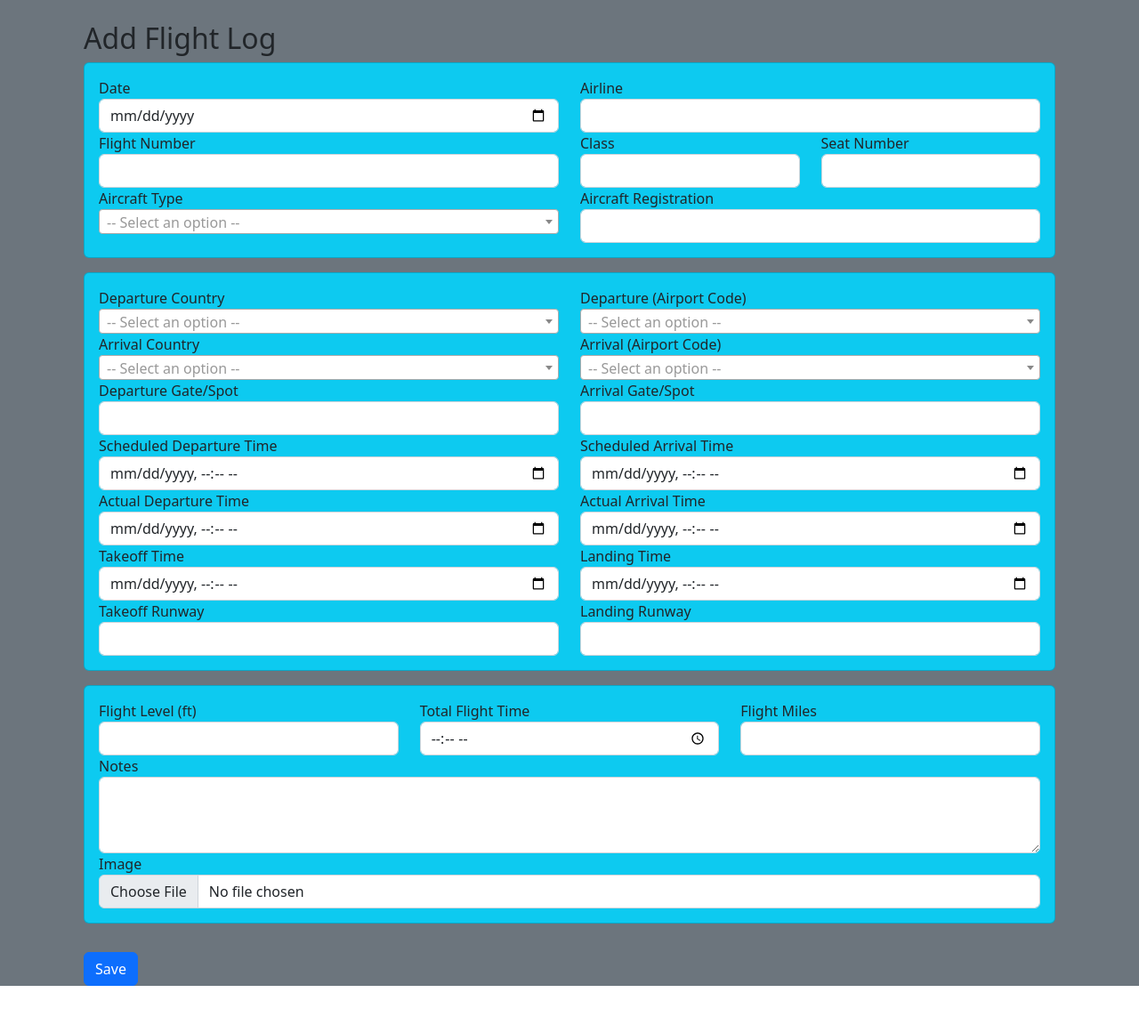
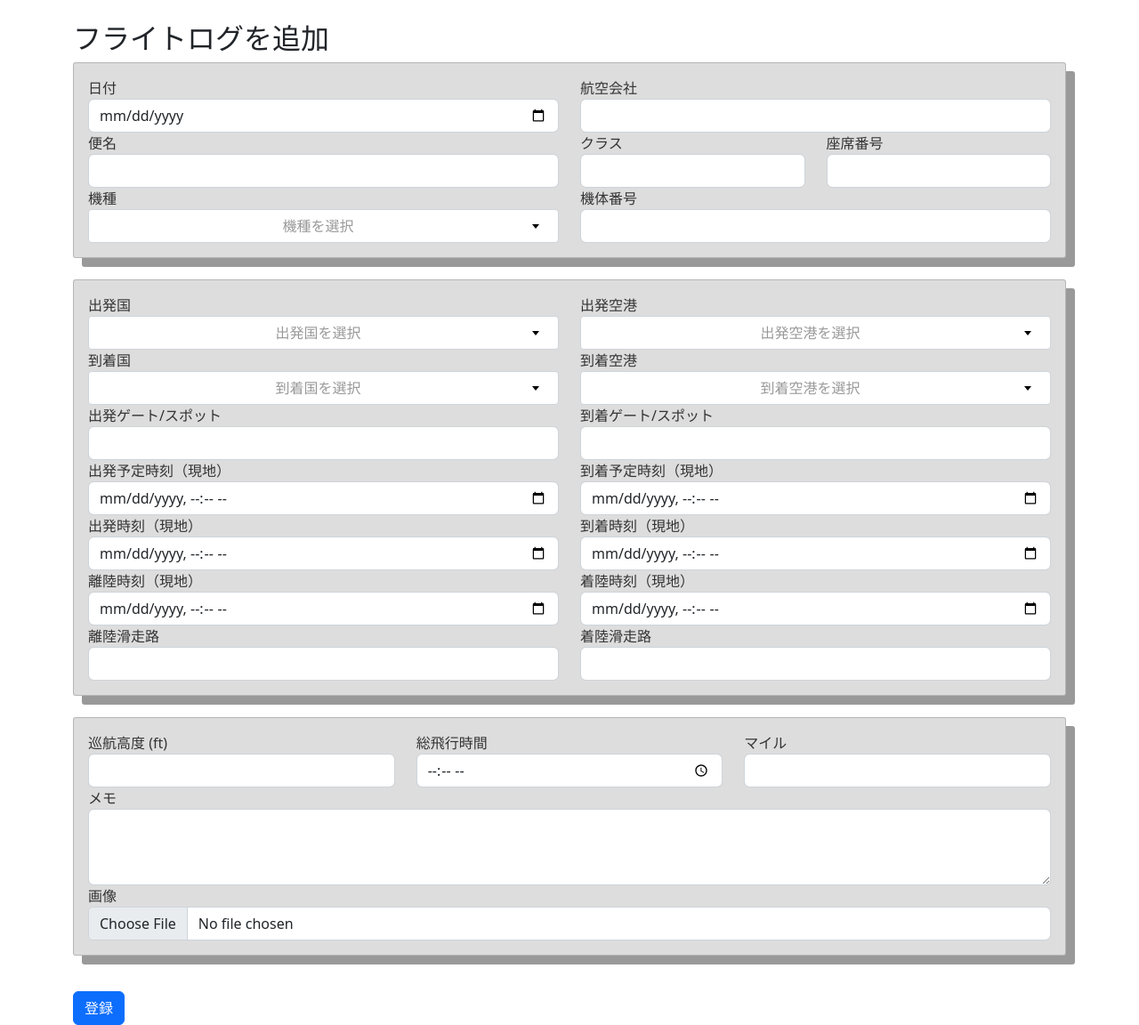
Before and after one commit to eaglehat0423/flight_log, a Django app: page /add/ in a window 1280 px wide. Shown: the part 56-1208 px from the top of the page at 89% size. Before the commit the page ends 1164 px from the top, so only its background shows below. Run offline with Django 5.2, Linux system fonts and the light colour scheme; a user stored in the database is signed in; some libraries are stand-ins or nearby versions.

Commit message:
とりあえず

```diff
--- a/flightlog/forms.py
+++ b/flightlog/forms.py
@@ -6,15 +6,15 @@ class FlightLogForm(forms.ModelForm):
         model = FlightLog
         exclude = ['user']
         widgets = {
-            'date': forms.DateInput(attrs={'type': 'date', 'class': 'form-control'}),
-            'scheduled_departure': forms.DateTimeInput(attrs={'type': 'datetime-local', 'class': 'form-control'}),
-            'scheduled_arrival': forms.DateTimeInput(attrs={'type': 'datetime-local', 'class': 'form-control'}),
-            'actual_departure': forms.DateTimeInput(attrs={'type': 'datetime-local', 'class': 'form-control'}),
-            'actual_arrival': forms.DateTimeInput(attrs={'type': 'datetime-local', 'class': 'form-control'}),
-            'takeoff_time': forms.DateTimeInput(attrs={'type': 'datetime-local', 'class': 'form-control'}),
-            'landing_time': forms.DateTimeInput(attrs={'type': 'datetime-local', 'class': 'form-control'}),
-            'notes': forms.Textarea(attrs={'rows': 3, 'class': 'form-control'}),
-            'total_time': forms.TimeInput(attrs={'type': 'time', 'class': 'form-control'}),
+            'date': forms.DateInput(attrs={'type': 'date'}),
+            'scheduled_departure': forms.DateTimeInput(attrs={'type': 'datetime-local'}),
+            'scheduled_arrival': forms.DateTimeInput(attrs={'type': 'datetime-local'}),
+            'actual_departure': forms.DateTimeInput(attrs={'type': 'datetime-local'}),
+            'actual_arrival': forms.DateTimeInput(attrs={'type': 'datetime-local'}),
+            'takeoff_time': forms.DateTimeInput(attrs={'type': 'datetime-local'}),
+            'landing_time': forms.DateTimeInput(attrs={'type': 'datetime-local'}),
+            'notes': forms.Textarea(attrs={'rows': 3}),
+            'total_time': forms.TimeInput(attrs={'type': 'time'}),
         }
 
 
--- /dev/null
+++ b/flightlog/static/css/style.css
@@ -0,0 +1,43 @@
+.card {
+  color: #333333;
+  background-color: #dddddd;
+  border-radius: 3px;
+  box-shadow: 10px 10px 0px 0px rgba(0, 0, 0, 0.4);
+}
+
+.select2-container .select2-selection--single{
+    display: flex;
+    height: 38px;
+    padding: 6px 12px;
+    justify-content: center;
+    border-color: rgb(206, 212, 218);
+    justify-content: center;
+    align-items: center;
+}
+
+.select2-container--default .select2-selection--single .select2-selection__arrow {
+    height: 26px;
+    position: absolute;
+    top: auto;
+    right: 3%;
+    width: 20px;
+}
+
+.select2-container--default .select2-selection--single .select2-selection__arrow b {
+    border-color: #000000 transparent transparent transparent;
+}
+
+.select2-container--default.select2-container--open .select2-selection--single .select2-selection__arrow b {
+    border-color: transparent transparent #000000 transparent;
+}
+
+.select2-container--default .select2-selection--single .select2-selection__clear {
+    cursor: pointer;
+    float: right;
+    font-weight: bold;
+    height: 26px;
+    margin-right: 20px;
+    padding-right: 0px;
+    position: absolute;
+    right: 6%;
+}
--- a/flightlog/templates/flightlog/add_log.html
+++ b/flightlog/templates/flightlog/add_log.html
@@ -8,200 +8,200 @@
 
 {% block content %}
 <div class="container mt-4">
-  <h2>Add Flight Log</h2>
+  <h2>フライトログを追加</h2>
   <form method="post" enctype="multipart/form-data">
     {% csrf_token %}
-    <div class="card p-3 mb-3 bg-info">
+    <div class="card p-3 mb-4">
         <div class="row">
             <div class="col-md-6">
                     <div class="form-group">
-                    <label for="id_date">Date</label>
-                    {{ form.date|add_class:"form-control" }}
+                    <label for="id_date">日付</label>
+                    {{ form.date|add_class:"form-control"}}
                     </div>
             </div>
             <div class="col-md-6">
                     <div class="form-group">
-                    <label for="id_airline">Airline</label>
+                    <label for="id_airline">航空会社</label>
                     {{ form.airline|add_class:"form-control" }}
                     </div>
             </div>
 
             <div class="col-md-6">
                     <div class="form-group">
-                    <label for="id_flight_number">Flight Number</label>
+                    <label for="id_flight_number">便名</label>
                     {{ form.flight_number|add_class:"form-control" }}
                     </div>
             </div>
             <div class="col-md-3">
                     <div class="form-group">
-                    <label for="id_seat_class">Class</label>
+                    <label for="id_seat_class">クラス</label>
                     {{ form.seat_class|add_class:"form-control" }}
                     </div>
             </div>
             <div class="col-md-3">
                     <div class="form-group">
-                    <label for="id_seat_number">Seat Number</label>
+                    <label for="id_seat_number">座席番号</label>
                     {{ form.seat_number|add_class:"form-control" }}
                     </div>
             </div>
 
             <div class="col-md-6">
                     <div class="form-group">
-                    <label for="id_aircraft_type">Aircraft Type</label>
-                    <select name="aircraft_type" id="id_aircraft_type" class="form-control select2">
+                    <label for="id_aircraft_type">機種</label>
+                    <select name="aircraft_type" id="id_aircraft_type" class="form-control select2" data-placeholder="機種を選択">
                         <option value="">-- Select Aircraft Type --</option>
                     </select>
                     </div>
             </div>
             <div class="col-md-6">
                     <div class="form-group">
-                    <label for="id_aircraft_reg">Aircraft Registration</label>
+                    <label for="id_aircraft_reg">機体番号</label>
                     {{ form.aircraft_reg|add_class:"form-control" }}
                     </div>
             </div>
         </div>
     </div>
 
-    <div class="card p-3 mb-3 bg-info">
+    <div class="card p-3 mb-4">
         <div class="row">
             <div class="col-md-6">
             <div class="form-group">
-                <label for="country-select">Departure Country</label>
-                <select id="country-select" class="form-control select2">
-                <option value="">-- Select Country --</option>
+                <label for="country-select">出発国</label>
+                <select id="country-select" class="form-control select2" data-placeholder="出発国を選択">
+                <option value="">-- 国を選択してください --</option>
                 </select>
             </div>
             </div>
             <div class="col-md-6">
             <div class="form-group">
-                <label for="id_departure">Departure (Airport Code)</label>
-                <select name="departure" id="id_departure" class="form-control select2">
-                <option value="">-- Select Airport --</option>
+                <label for="id_departure">出発空港</label>
+                <select name="departure" id="id_departure" class="form-control select2" data-placeholder="出発空港を選択">
+                <option value="">-- 空港を選択してください --</option>
                 </select>
             </div>
             </div>
 
             <div class="col-md-6">
             <div class="form-group">
-                <label for="arrival-country-select">Arrival Country</label>
-                <select id="arrival-country-select" class="form-control select2">
-                <option value="">-- Select Country --</option>
+                <label for="arrival-country-select">到着国</label>
+                <select id="arrival-country-select" class="form-control select2" data-placeholder="到着国を選択">
+                <option value="">-- 国を選択してください --</option>
                 </select>
             </div>
             </div>
             <div class="col-md-6">
             <div class="form-group">
-                <label for="id_arrival">Arrival (Airport Code)</label>
-                <select name="arrival" id="id_arrival" class="form-control select2">
-                <option value="">-- Select Airport --</option>
+                <label for="id_arrival">到着空港</label>
+                <select name="arrival" id="id_arrival" class="form-control select2" data-placeholder="到着空港を選択">
+                <option value="">-- 空港を選択してください --</option>
                 </select>
             </div>
             </div>
 
             <div class="col-md-6">
             <div class="form-group">
-                <label for="id_departure_gate">Departure Gate/Spot</label>
+                <label for="id_departure_gate">出発ゲート/スポット</label>
                 {{ form.departure_gate|add_class:"form-control" }}
             </div>
             </div>
             <div class="col-md-6">
             <div class="form-group">
-                <label for="id_arrival_gate">Arrival Gate/Spot</label>
+                <label for="id_arrival_gate">到着ゲート/スポット</label>
                 {{ form.arrival_gate|add_class:"form-control" }}
             </div>
             </div>
 
             <div class="col-md-6">
             <div class="form-group">
-                <label for="id_scheduled_departure">Scheduled Departure Time</label>
+                <label for="id_scheduled_departure">出発予定時刻（現地）</label>
                 {{ form.scheduled_departure|add_class:"form-control" }}
             </div>
             </div>
             <div class="col-md-6">
             <div class="form-group">
-                <label for="id_scheduled_arrival">Scheduled Arrival Time</label>
+                <label for="id_scheduled_arrival">到着予定時刻（現地）</label>
                 {{ form.scheduled_arrival|add_class:"form-control" }}
             </div>
             </div>
 
             <div class="col-md-6">
             <div class="form-group">
-                <label for="id_actual_departure">Actual Departure Time</label>
+                <label for="id_actual_departure">出発時刻（現地）</label>
                 {{ form.actual_departure|add_class:"form-control" }}
             </div>
             </div>
             <div class="col-md-6">
             <div class="form-group">
-                <label for="id_actual_arrival">Actual Arrival Time</label>
+                <label for="id_actual_arrival">到着時刻（現地）</label>
                 {{ form.actual_arrival|add_class:"form-control" }}
             </div>
             </div>
 
             <div class="col-md-6">
             <div class="form-group">
-                <label for="id_takeoff_time">Takeoff Time</label>
+                <label for="id_takeoff_time">離陸時刻（現地）</label>
                 {{ form.takeoff_time|add_class:"form-control" }}
             </div>
             </div>
             <div class="col-md-6">
             <div class="form-group">
-                <label for="id_landing_time">Landing Time</label>
+                <label for="id_landing_time">着陸時刻（現地）</label>
                 {{ form.landing_time|add_class:"form-control" }}
             </div>
             </div>
 
             <div class="col-md-6">
             <div class="form-group">
-                <label for="id_takeoff_runway">Takeoff Runway</label>
+                <label for="id_takeoff_runway">離陸滑走路</label>
                 {{ form.takeoff_runway|add_class:"form-control" }}
             </div>
             </div>
             <div class="col-md-6">
             <div class="form-group">
-                <label for="id_landing_runway">Landing Runway</label>
+                <label for="id_landing_runway">着陸滑走路</label>
                 {{ form.landing_runway|add_class:"form-control" }}
             </div>
             </div>
         </div>
     </div>
 
-    <div class="card p-3 mb-3 bg-info">
+    <div class="card p-3 mb-4">
         <div class="row">
             <div class="col-md-4">
             <div class="form-group">
-                <label for="id_flight_level">Flight Level (ft)</label>
+                <label for="id_flight_level">巡航高度 (ft)</label>
                 {{ form.flight_level|add_class:"form-control" }}
             </div>
             </div>
             <div class="col-md-4">
             <div class="form-group">
-                <label for="id_total_time">Total Flight Time</label>
+                <label for="id_total_time">総飛行時間</label>
                 {{ form.total_time|add_class:"form-control" }}
             </div>
             </div>
             <div class="col-md-4">
             <div class="form-group">
-                <label for="id_flight_miles">Flight Miles</label>
+                <label for="id_flight_miles">マイル</label>
                 {{ form.flight_miles|add_class:"form-control" }}
             </div>
             </div>
 
             <div class="col-12">
             <div class="form-group">
-                <label for="id_notes">Notes</label>
+                <label for="id_notes">メモ</label>
                 {{ form.notes|add_class:"form-control" }}
             </div>
             </div>
             <div class="col-12">
             <div class="form-group">
-                <label for="id_image">Image</label>
+                <label for="id_image">画像</label>
                 {{ form.image|add_class:"form-control" }}
             </div>
             </div>
         </div>
     </div>
 
-    <button type="submit" class="btn btn-primary mt-3">Save</button>
+    <button type="submit" class="btn btn-primary mt-3">登録</button>
   </form>
 </div>
 
--- a/templates/base.html
+++ b/templates/base.html
@@ -1,17 +1,19 @@
 {% load static %}
 
 <!DOCTYPE html>
-<html lang="en">
+<html lang="ja">
 <head>
     <meta charset="utf-8">
+    <meta name="viewport" content="width=device-width, initial-scale=1">
     <title>Flight Log App</title>
     <link href="https://cdn.jsdelivr.net/npm/bootstrap@5.2.0-beta1/dist/css/bootstrap.min.css" rel="stylesheet">
-    <link href="{% static 'styles.css' %}" rel="stylesheet">
 
     <!-- ✅ Select2 CSS -->
     <link href="https://cdn.jsdelivr.net/npm/select2@4.1.0-rc.0/dist/css/select2.min.css" rel="stylesheet" />
+
+    <link href="{% static 'css/style.css' %}" rel="stylesheet">
 </head>
-<body class="bg-secondary">
+<body>
     <!-- ナビゲーションバー -->
     <nav class="navbar navbar-expand-lg navbar-dark bg-dark">
         <div class="container-fluid">
@@ -39,7 +41,7 @@
     </nav>
 
     <!-- メインコンテンツ -->
-    <div class="container mt-4 bg-secondary">
+    <div class="container-fluid mt-4">
         {% block content %}
         {% endblock %}
     </div>
```
Also changed, not shown: db.sqlite3.
